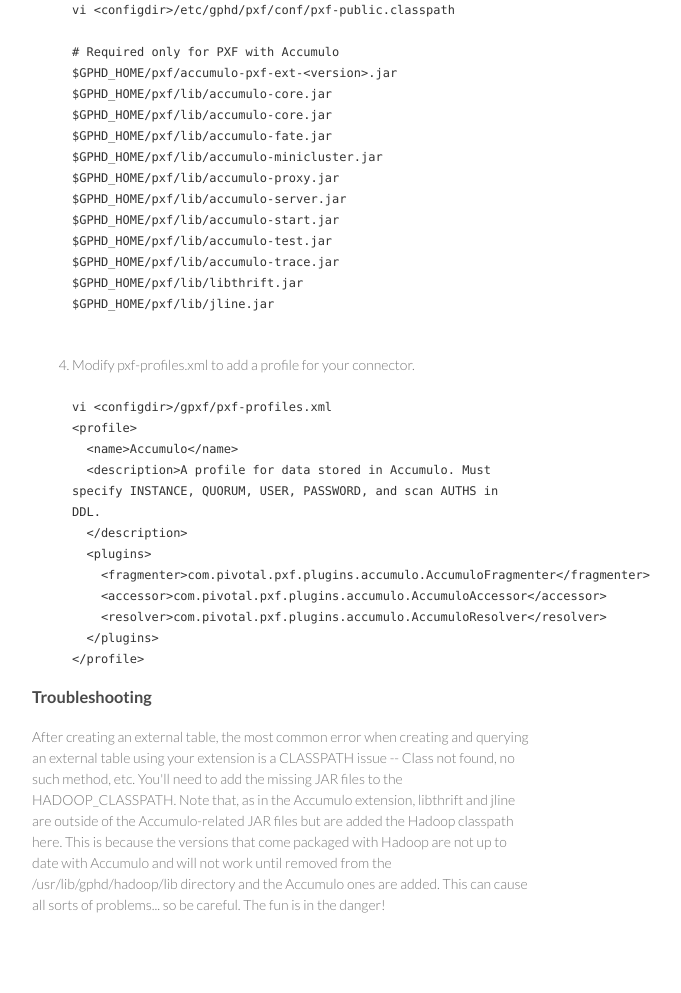
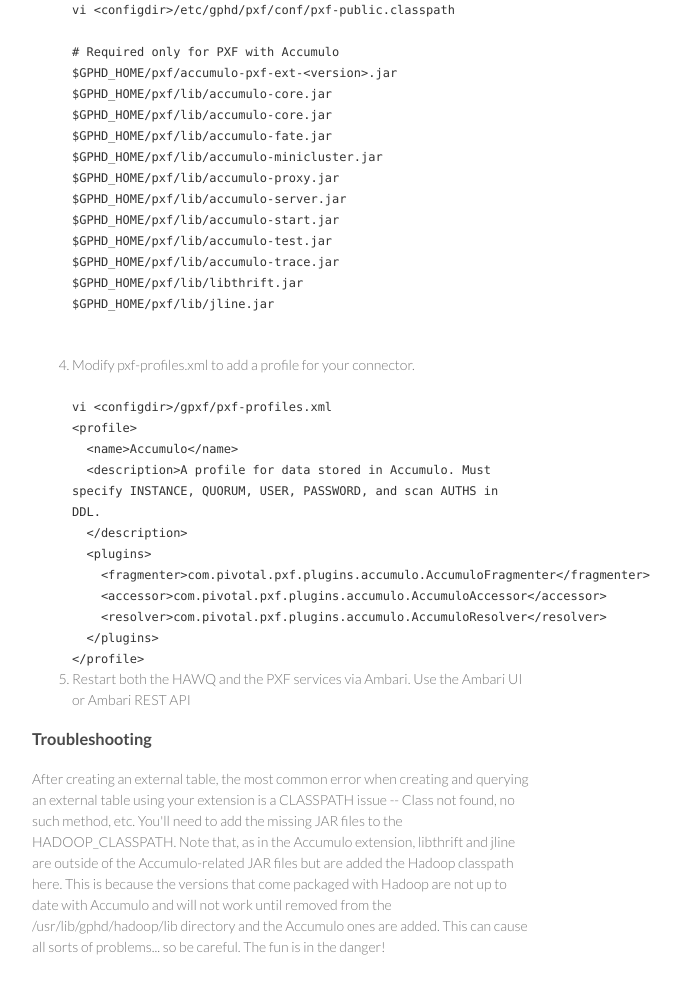
Before and after one commit to vmware-archive/pxf-field, a plain HTML site: page installing.html in a window 1280 px wide. Shown: the part 926-1919 px from the top of the page, without its empty margins (538-1219 px from the left). Drawn offline with Linux system fonts and the light colour scheme.

Commit message:
Update installing.html

```diff
--- a/installing.html
+++ b/installing.html
@@ -97,6 +97,7 @@
 &lt;/profile&gt;<br\><br/>
 </code></li>
 
+<li><p>Restart both the HAWQ and the PXF services via Ambari. Use the Ambari UI or Ambari REST API</p></li>
 </ol>
 
 <h3>Troubleshooting</h3>
```
